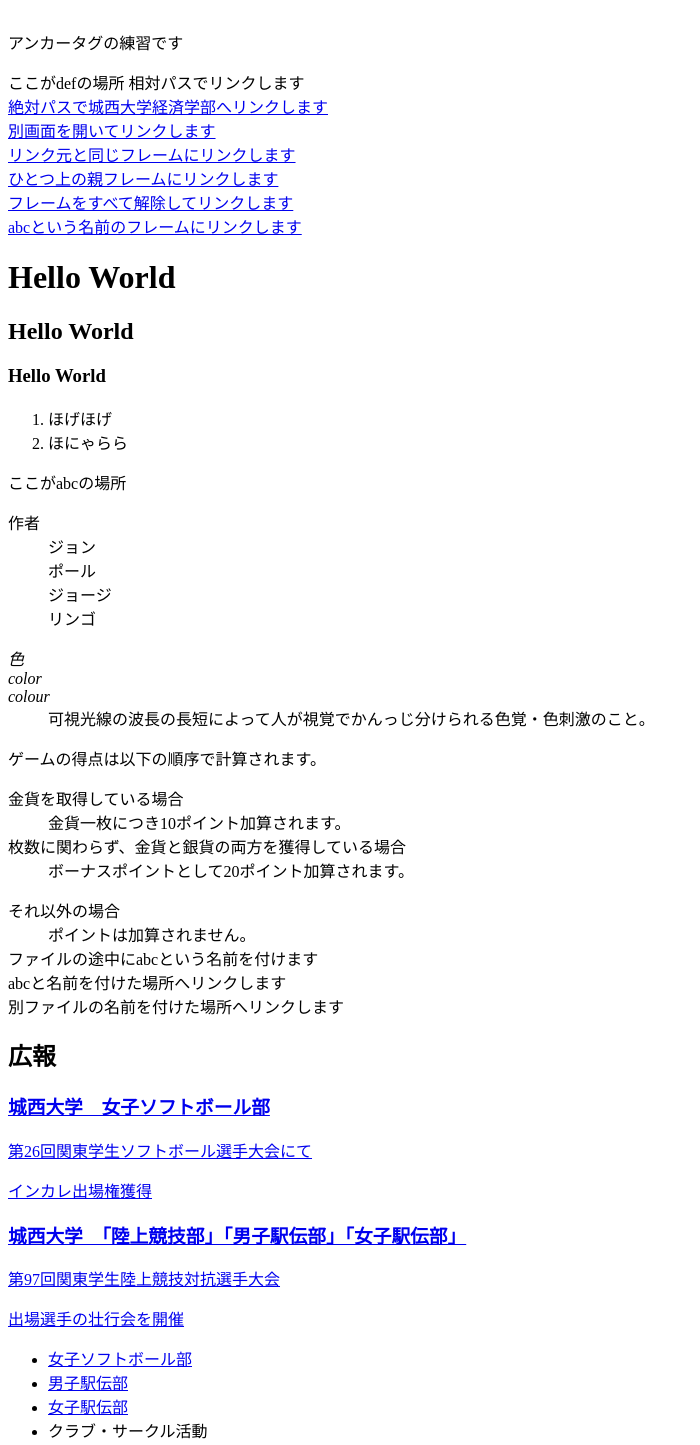
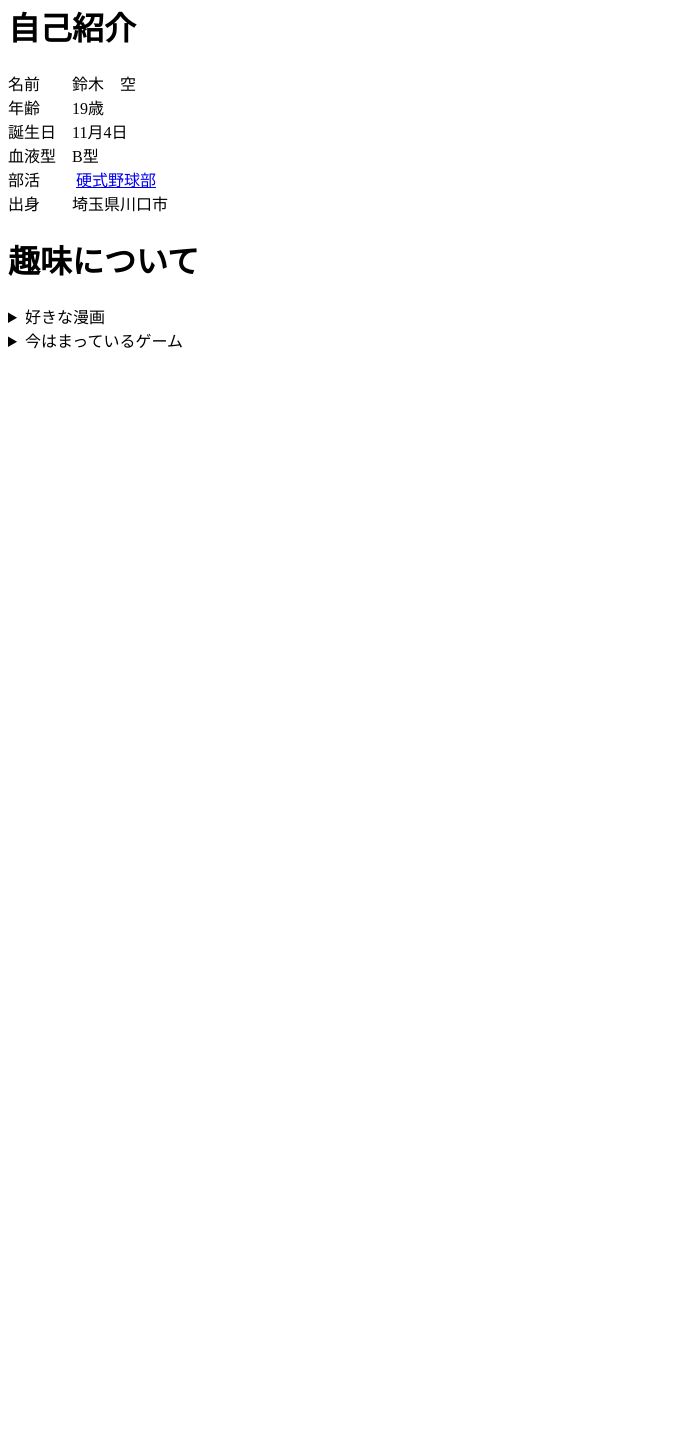
Before and after one commit to sorasuzuki/baseball, a plain HTML site: page index.html in a window 1280 px wide. Shown: the part 18-1463 px from the top of the page, without its empty margins (0-700 px from the left). After the commit the page ends 800 px from the top, so only its background shows below. Drawn offline with Linux system fonts and the light colour scheme.

Commit message:
Add files via upload

```diff
--- a/index.html
+++ b/index.html
@@ -1,87 +1,41 @@
 <!DOCTYPE html>
 <html lang="ja">
-
 <head>
-  <meta charset="UTF-8">
-  <title>ハイパーリンクの練習</title>
-　<link rel="stylesheet" herf="mystyle.css">
+<meta charset="UTF-8">
+<link rel="stylesheet" href="mystyle.css">
+<title>前期末プロジェクト</title>
 </head>
 <body>
-  <p>アンカータグの練習です</p>
-  <a id="def">ここがdefの場所</a>
-  <a herf="a.html">相対パスでリンクします</a><br>
-
-  <a href="https://www.josai.ac.jp/education/manegement/index.html">絶対パスで城西大学経済学部へリンクします</a>
-  <br>
-  <a href="https://www.josai.ac.jp/"><imagsrc="./josai.png" alt="城西大学ホームページ</a>
-  <br>
-  <a href="a.html" target="_blank">別画面を開いてリンクします</a><br>
-  <a href="a.html" target="_self">リンク元と同じフレームにリンクします</a><br>
-  <a href="a.html" target="_parent">ひとつ上の親フレームにリンクします</a><br>
-  <a href="a.html" target="_top">フレームをすべて解除してリンクします</a><br>
-  <a href="a.html" target="abc">abcという名前のフレームにリンクします</a><br>
-  <!--文字の大きさの練習-->
-  <h1>Hello World</h1>
-  <h2>Hello World</h2>
-  <h3>Hello World</h3>
-  <ol>
-      <li>ほげほげ</li>
-      <li>ほにゃらら</li>
-  </ol>
-
-  <a id="abc">ここがabcの場所</a>
-<dl>
-<dt>作者</dt>
-<dd>ジョン</dd>
-<dd>ポール</dd>
-<dd>ジョージ</dd>
-<dd>リンゴ</dd>
-</dl>
-
-<dl>
-<dt lang="ja"><dfn>色</dfn></dt>
-<dt lang="en-US"><dfn>color</dfn></dt>
-<dt lang="en-GB"><dfn>colour</dfn></dt>
-<dd>可視光線の波長の長短によって人が視覚でかんっじ分けられる色覚・色刺激のこと。</dd>
-</dl>
-
-<p>ゲームの得点は以下の順序で計算されます。</p>
-<dl>
-<dt>金貨を取得している場合</dt>
-<dd>金貨一枚につき10ポイント加算されます。</dd>
-<dt>枚数に関わらず、金貨と銀貨の両方を獲得している場合</dt>
-<dd>ボーナスポイントとして20ポイント加算されます。</dd>
-</dl>
-<dt>それ以外の場合</dt>
-<dd>ポイントは加算されません。</dd>
-</dl>
-<a id="abc">ファイルの途中にabcという名前を付けます</a><br>
-<a id="#abc">abcと名前を付けた場所へリンクします</a><br>
-<a herf="a.html#def">別ファイルの名前を付けた場所へリンクします</a>
-<aside class="ad">
-<h1>広報</h1>
- <a href="https://www.josai.ac.jp/club/jyosisofuti.html">
- <section>
- <h1>城西大学　女子ソフトボール部</h1>
- <p>第26回関東学生ソフトボール選手大会にて</p>
- <p>インカレ出場権獲得</p>
- </section></a>
- <a href="https://www.josai.ac.jp/news/20180523-02.html">
- <section>
- <h1>城西大学　「陸上競技部」「男子駅伝部」「女子駅伝部」</h1>
- <p>第97回関東学生陸上競技対抗選手大会</p>
- <p>出場選手の壮行会を開催</p>
- </section>
- </a>
-</aside>
-
-<nav>
+<h1>自己紹介</h1>
+<dt>名前　　鈴木　空</dt>
+<dt>年齢　　19歳</dt>
+<dt>誕生日　11月4日</dt>
+<dt>血液型　B型</dt>
+<dt>部活　　<a id="def"></a>
+<a href="a.html">硬式野球部</a></dt>
+<dt>出身　　埼玉県川口市</dt>
+<h1>趣味について</h1>
+<details>
+<summary>好きな漫画</summary>
+<p>第1位　NARUTO</p>
+<img src="https://vod-trend.com/wp-content/uploads/2018/03/naruto.jpg" width="314" height="229">
+<p>第2位　今日から俺は！！</p>
+<img src="https://images-na.ssl-images-amazon.com/images/I/51D6fHA89SL._SX351_BO1,204,203,200_.jpg" width="229" height="314">
+<p>第3位　転生したらスライムだった件</p>
+<img src="https://tapittalk.com/wp-content/uploads/2018/08/31f1f7fd23c21cb3848b8df390f9aa6e.jpg" width="314" height="291">
+</details>
+<details>
+<summary>今はまっているゲーム</summary>
+<h2>大乱闘スマッシュブラザーズspecial</h2>
+<p>よく使うキャラクター</p>
 <ul>
-<li><a href="https://www.josai.ac.jp/club/jyosisofuto.html">女子ソフトボール部</a></li>
-<li><a href="https://www.josai.ac.jp/club/ekiden_hakone.html">男子駅伝部</a></li>
-<li><a href="https://www.josai.ac.jp/club/ekiden_josiekiden.html">女子駅伝部</a></li>
-<li><a>クラブ・サークル活動</a></li>
+<li>Mr.ゲーム＆ウォッチ</li>
+<li>ルキナ</li>
+<li>クッパ</li>
+<li>ファルコ</li>
+<li>ピット</li>
 </ul>
-</nav>
+<p>やればやっただけ強くなれて技の出し方やコンボ、読みあいなど奥が深い格闘技ゲームになっています。とても楽しいのでぜひやってみてください。</p>
+</details>
 </body>
 </html>
```
